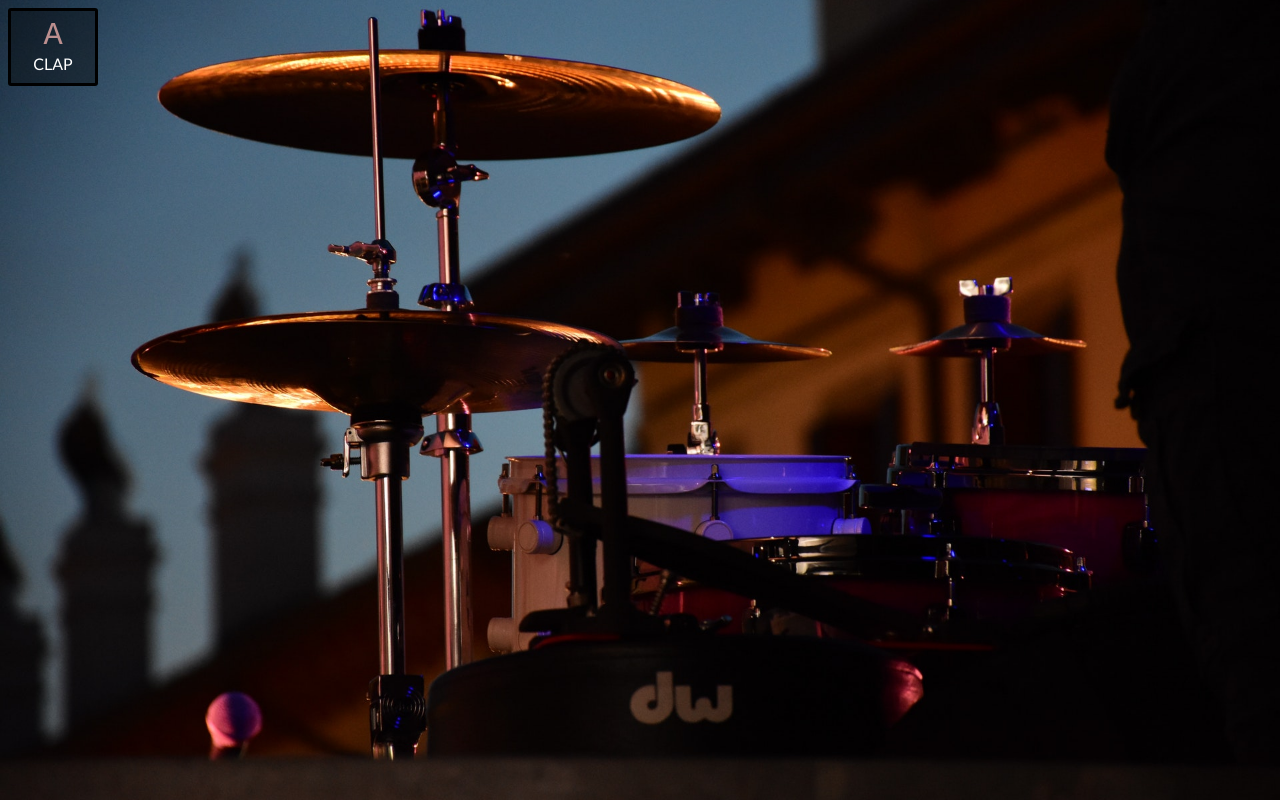
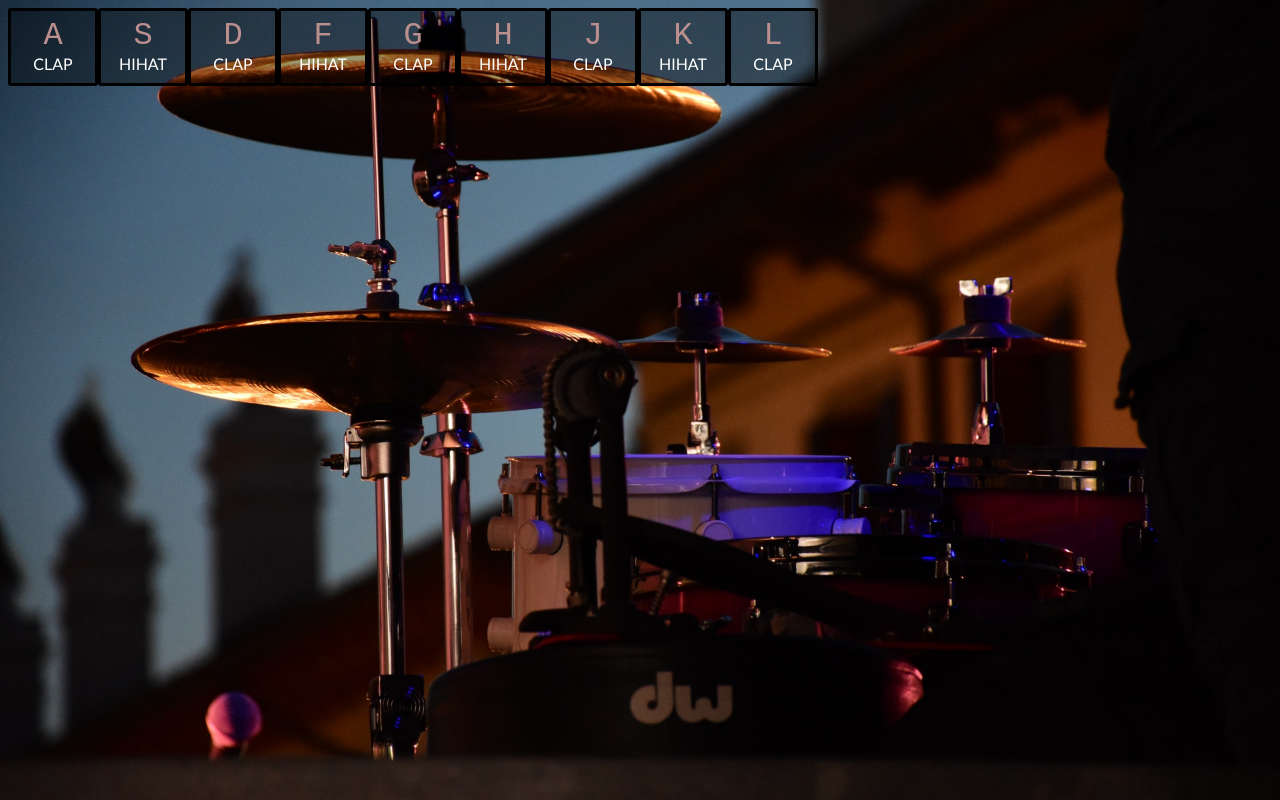
Before and after one commit to shahzaibkhalid/electronic-drum-kit, a plain HTML site: page index.html in a window 1280 px wide. Drawn offline with Linux system fonts and the light colour scheme.

Commit message:
Add styling/tags for key's container

```diff
--- a/index.html
+++ b/index.html
@@ -1,5 +1,6 @@
 <!DOCTYPE html>
 <html lang="en">
+
 <head>
     <title>JavaScript Drum Kit</title>
     <meta charset="UTF-8">
@@ -8,10 +9,45 @@
     <meta name="JavaScript Drum Kit" content="An interactive, close to reality, drum playing experience, all using HTML, CSS &amp; JavaScript.">
     <link rel="stylesheet" href="./style.css">
 </head>
+
 <body>
+    <div class="key-container">
         <div class="key">
             <kbd>A</kbd>
             <span class="sound">CLAP</span>
+        </div>
+        <div class="key">
+            <kbd>S</kbd>
+            <span class="sound">HIHAT</span>
+        </div>
+        <div class="key">
+            <kbd>D</kbd>
+            <span class="sound">CLAP</span>
+        </div>
+        <div class="key">
+            <kbd>F</kbd>
+            <span class="sound">HIHAT</span>
+        </div>
+        <div class="key">
+            <kbd>G</kbd>
+            <span class="sound">CLAP</span>
+        </div>
+        <div class="key">
+            <kbd>H</kbd>
+            <span class="sound">HIHAT</span>
+        </div>
+        <div class="key">
+            <kbd>J</kbd>
+            <span class="sound">CLAP</span>
+        </div>
+        <div class="key">
+            <kbd>K</kbd>
+            <span class="sound">HIHAT</span>
+        </div>
+        <div class="key">
+            <kbd>L</kbd>
+            <span class="sound">CLAP</span>
+        </div>
     </div>
     <script src="./script.js"></script>
 </body>
--- a/style.css
+++ b/style.css
@@ -10,6 +10,13 @@ html {
 /* setting font of the whole body text */
 body {
     font-family: Calibri, sans-serif;
+}
+
+/* defining style for a key container */
+.key-container {
+    display: flex;
+    flex-direction: row;
+    flex-wrap: wrap;
 }
 
 /* defining style for a single key */
```
Lines whose indentation alone changed are shown as unchanged.
